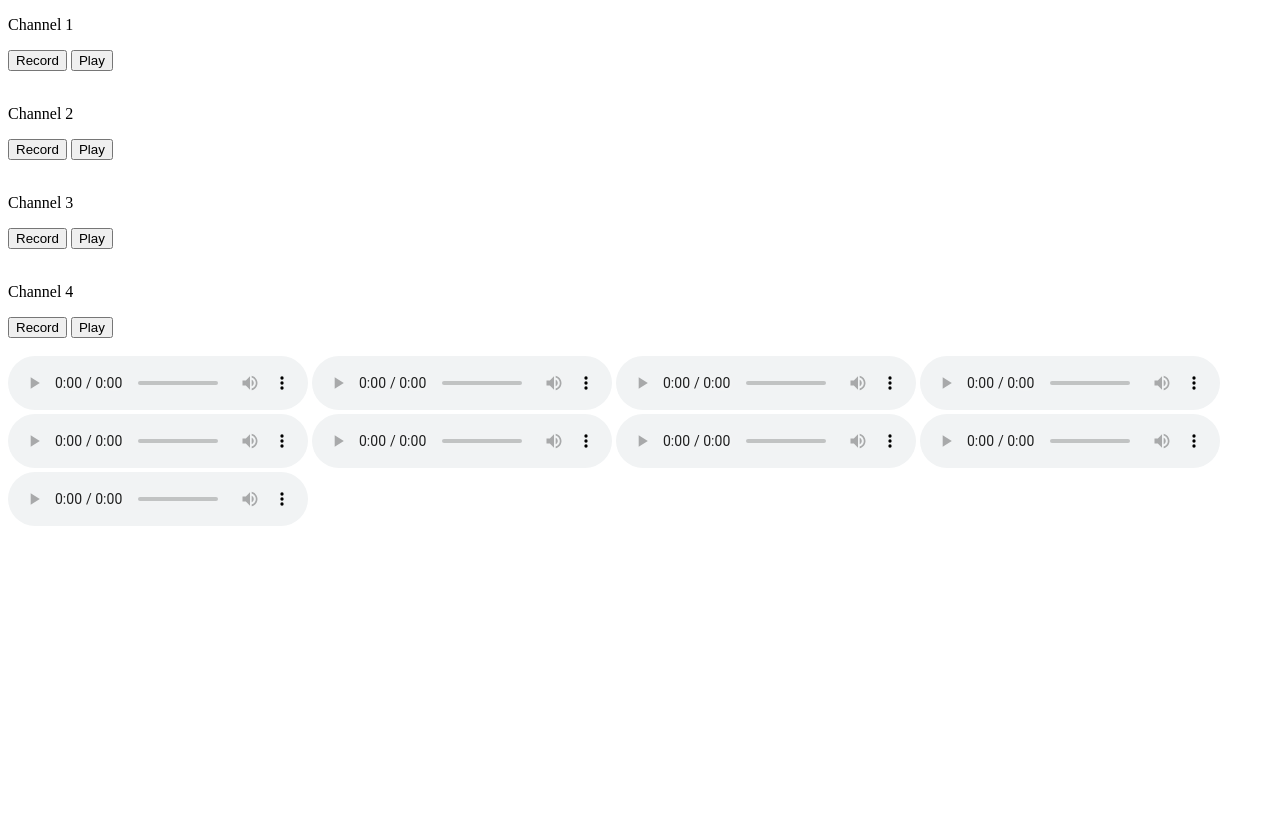
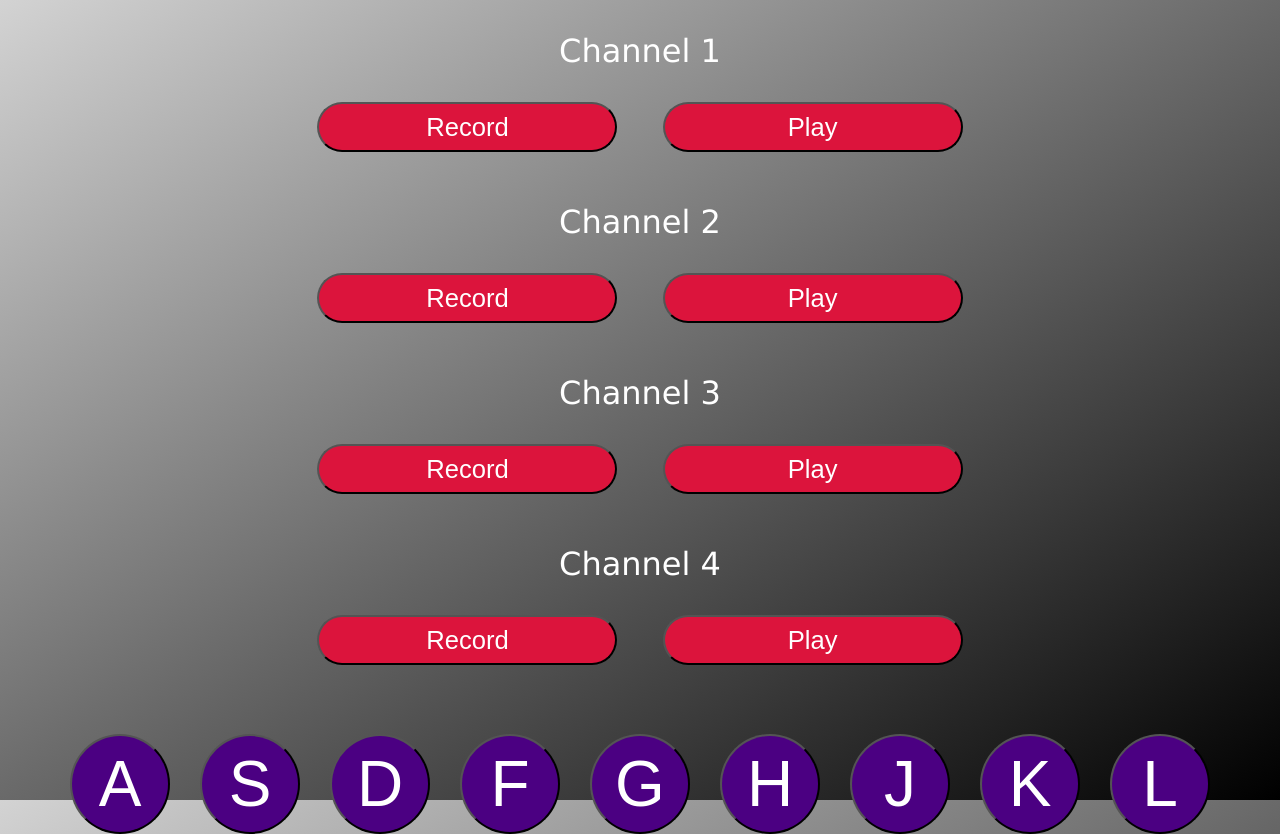
Before and after one commit to maksg/Galas-Maksymilian-Lab1, a plain HTML site: page soundkit/index.html in a window 1280 px wide. Before the commit the page ends 800 px from the top, so only its background shows below. Drawn offline with Linux system fonts and the light colour scheme.

Commit message:
Improve design

```diff
--- a/soundkit/index.html
+++ b/soundkit/index.html
@@ -6,10 +6,72 @@
     <meta http-equiv="X-UA-Compatible" content="ie=edge">
     <title>SoundKit</title>
     <style>
+        html {
+            height: 100%;
+            font-family: 'Lucida Sans', 'Lucida Sans Regular', 'Lucida Grande', 'Lucida Sans Unicode', Geneva, Verdana, sans-serif;
+            font-size: 16;
+            color: white;
+        }
+        body {
+            height: 100%;
+            margin: 0;
+            background-repeat: no-repeat;
+            background-attachment: fixed;
+            background-image: linear-gradient(to bottom right, #d3d3d3, black);
+        }
+        p {
+            text-align: center;
+            font-size: 2.0em;
+        }
+        #channelsContainer {
+            display: inline-block;
+        }
+        #channelsContainer button {
+            margin: 0px 20px 0px 20px;
+            width: 300px;
+            height: 50px;
+            background-color: crimson;
+            border-radius: 50px;
+            font-size: 1.6em;
+            color: white;
+        }
+        #container {
+            width: 100%;
+            height: 100%;
+            display: flex;
+            flex-direction: column;
+            align-content: center;
+            align-items: center;
+        }
+        #audioContainer {
+            display: none;
+        }
+        #keysContainer {
+            margin: 50px 0px 0px 0px;
+            display: flex;
+            flex-direction: row;
+            justify-content: space-between;
+            align-content: space-between;
+            align-items: center;
+        }
+        .key {
+            margin: 0px 15px 0px 15px;
+            display: flex;
+            align-items: center;
+            justify-content: center;
+            width: 100px;
+            height: 100px;
+            background-color: indigo;
+            border-radius: 50px;
+            font-size: 4.0em;
+            color: white;
+        }
     </style>
     <script src="soundkit.js"></script>
 </head>
 <body>
+    <div id="container">
+        <div id="channelsContainer">
             <p>Channel 1</p>
             <button class="record" value="0">Record</button>
             <button class="play" value="0">Play</button>
@@ -30,6 +92,20 @@
             <button class="play" value="3">Play</button>
             <br>
             <br>
+        </div>
+        <div id="keysContainer">
+            <button class="key" value="97">A</button>
+            <button class="key" value="115">S</button>
+            <button class="key" value="100">D</button>
+            <button class="key" value="102">F</button>
+            <button class="key" value="103">G</button>
+            <button class="key" value="104">H</button>
+            <button class="key" value="106">J</button>
+            <button class="key" value="107">K</button>
+            <button class="key" value="108">L</button>
+        </div>
+    </div>
+    <div id="audioContainer">
         <audio src="sounds/boom.wav" controls id="boom"></audio>
         <audio src="sounds/clap.wav" controls id="clap"></audio>
         <audio src="sounds/hihat.wav" controls id="hihat"></audio>
@@ -39,5 +115,6 @@
         <audio src="sounds/snare.wav" controls id="snare"></audio>
         <audio src="sounds/tink.wav" controls id="tink"></audio>
         <audio src="sounds/tom.wav" controls id="tom"></audio>
+    </div>
 </body>
 </html>
--- a/soundkit/soundkit.js
+++ b/soundkit/soundkit.js
@@ -19,9 +19,14 @@ const recStartTime = [];
 
 // Start app
 function appStart() {
-    window.addEventListener('keypress', playSound);
+    window.addEventListener('keypress', function (e) {
+        var charCode = e.charCode;
+        playSound(charCode);
+    });
+
     var recordButtons = document.querySelectorAll('.record');
     var playButtons = document.querySelectorAll('.play');
+    var keyButtons = document.querySelectorAll('.key');
 
     for(var i=0; i<recordButtons.length; i++) {
         channels.push([]);
@@ -34,6 +39,12 @@ function appStart() {
     });
     playButtons.forEach(button => {
         button.addEventListener('click', playAudio);
+    });
+    keyButtons.forEach(button => {
+        button.addEventListener('click', function (e) {
+            var charCode = e.target.value;
+            playSound(charCode);
+        });
     });
 }
 
@@ -60,8 +71,8 @@ function playAudio(e) {
 }
 
 // Play sound based on pressed key
-function playSound(e) {
-    var soundName = sounds[e.charCode]
+function playSound(charCode) {
+    var soundName = sounds[charCode]
 
     if (!soundName) {
         return;
```
Lines whose indentation alone changed are shown as unchanged.
